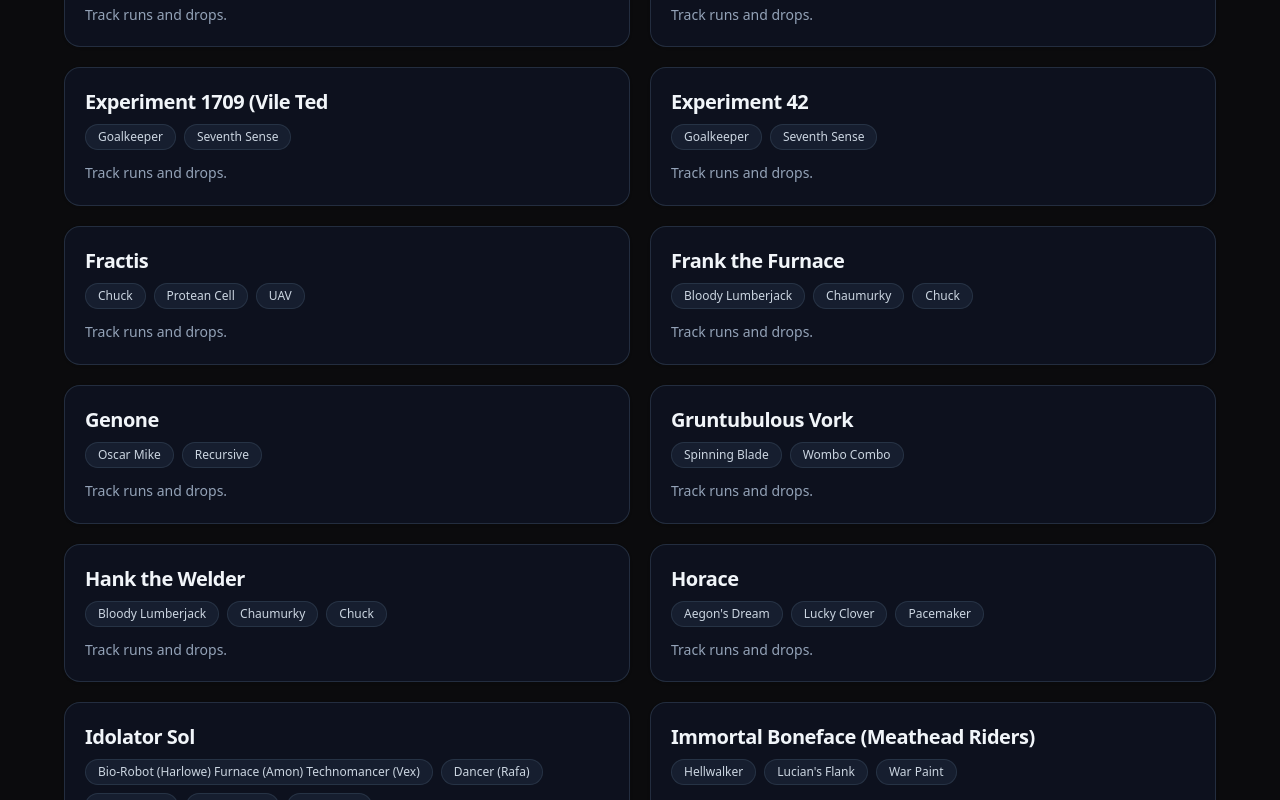
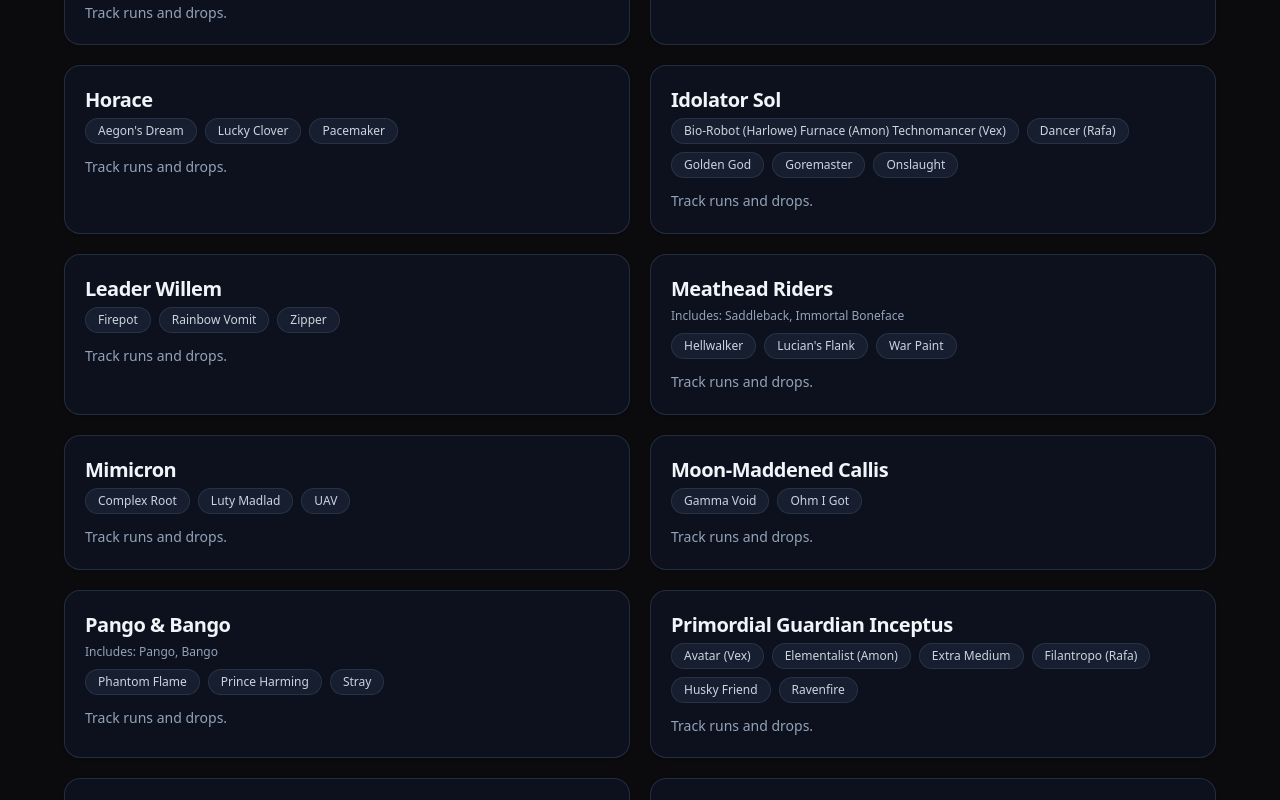
Before and after one commit to Eyr0nDev/BL4-ClassModTracker, a React (Vite) app: page / in a window 1280 px wide. Shown: the part 1280-2080 px from the top of the page. Built offline with nearby package versions, Linux system fonts and the light colour scheme.

Commit message:
Refactor bosses.json with groups, update Home and Boss pages, improve BossTracker, remove BackLink.jsx

```diff
--- a/src/data/bosses.json
+++ b/src/data/bosses.json
@@ -2,453 +2,207 @@
   {
     "slug": "axemaul",
     "name": "Axemaul",
-    "drops": [
-      "Bod",
-      "Buzz Axe",
-      "Kill Spring"
-    ]
-  },
-  {
-    "slug": "baby-grunt",
-    "name": "Baby Grunt",
-    "drops": [
-      "Spinning Blade",
-      "Wombo Combo"
-    ]
+    "drops": ["Bod", "Buzz Axe", "Kill Spring"]
   },
   {
     "slug": "backhive",
     "name": "Backhive",
-    "drops": [
-      "Mega Triple Bypass",
-      "Stop Gap"
-    ]
-  },
-  {
-    "slug": "bango",
-    "name": "Bango",
-    "drops": [
-      "Phantom Flame",
-      "Prince Harming",
-      "Stray"
-    ]
+    "drops": ["Mega Triple Bypass", "Stop Gap"]
   },
   {
     "slug": "battle-wagon",
     "name": "Battle Wagon",
-    "drops": [
-      "Compleation",
-      "Finnity XXX-L"
-    ]
+    "drops": ["Compleation", "Finnity XXX-L"]
   },
   {
     "slug": "bio-bulkhead",
     "name": "Bio-Bulkhead",
-    "drops": [
-      "Budget Deity",
-      "Sho Kunai",
-      "Waterfall"
-    ]
+    "drops": ["Budget Deity", "Sho Kunai", "Waterfall"]
   },
   {
     "slug": "bio-thresher-omega",
     "name": "Bio-Thresher Omega",
-    "drops": [
-      "Bugbear",
-      "Truck"
-    ]
+    "drops": ["Bugbear", "Truck"]
   },
   {
     "slug": "bramblesong",
     "name": "Bramblesong",
-    "drops": [
-      "Convergence",
-      "Disco"
-    ]
+    "drops": ["Convergence", "Disco"]
   },
   {
     "slug": "callous-harbringer-of-annihilating-death",
     "name": "Callous Harbringer of Annihilating Death",
-    "drops": [
-      "Atling Gun",
-      "Hot Slugger",
-      "Kaleidosplode"
-    ]
+    "drops": ["Atling Gun", "Hot Slugger", "Kaleidosplode"]
   },
   {
     "slug": "core-observer",
     "name": "Core Observer",
-    "drops": [
-      "Bully",
-      "Defibrillator",
-      "Divided Focus"
-    ]
-  },
-  {
-    "slug": "corrupted",
-    "name": "CorrupTed",
-    "drops": [
-      "Goalkeeper",
-      "Seventh Sense"
-    ]
+    "drops": ["Bully", "Defibrillator", "Divided Focus"]
   },
   {
     "slug": "directive-o",
     "name": "Directive-O",
-    "drops": [
-      "Bonnie & Clyde",
-      "Rowan's Charge",
-      "Whiskey Foxtrot"
-    ]
+    "drops": ["Bonnie & Clyde", "Rowan's Charge", "Whiskey Foxtrot"]
   },
   {
     "slug": "driller-hole",
     "name": "Driller Hole",
-    "drops": [
-      "Fuse",
-      "G.M.R.",
-      "Katagawa's Revenge"
-    ]
-  },
-  {
-    "slug": "experiment-1709-vile-ted",
-    "name": "Experiment 1709 (Vile Ted",
-    "drops": [
-      "Goalkeeper",
-      "Seventh Sense"
-    ]
-  },
-  {
-    "slug": "experiment-42",
-    "name": "Experiment 42",
-    "drops": [
-      "Goalkeeper",
-      "Seventh Sense"
-    ]
+    "drops": ["Fuse", "G.M.R.", "Katagawa's Revenge"]
   },
   {
     "slug": "fractis",
     "name": "Fractis",
-    "drops": [
-      "Chuck",
-      "Protean Cell",
-      "UAV"
-    ]
+    "drops": ["Chuck", "Protean Cell", "UAV"]
   },
   {
-    "slug": "frank-the-furnace",
-    "name": "Frank the Furnace",
-    "drops": [
-      "Bloody Lumberjack",
-      "Chaumurky",
-      "Chuck"
-    ]
+    "slug": "foundry-freaks",
+    "name": "Foundry Freaks",
+    "bosses": ["Frank the Furnace", "Hank the Welder", "Sal the Engineer"],
+    "drops": ["Bloody Lumberjack", "Chaumurky", "Chuck"]
   },
   {
     "slug": "genone",
     "name": "Genone",
-    "drops": [
-      "Oscar Mike",
-      "Recursive"
-    ]
-  },
-  {
-    "slug": "gruntubulous-vork",
-    "name": "Gruntubulous Vork",
-    "drops": [
-      "Spinning Blade",
-      "Wombo Combo"
-    ]
-  },
-  {
-    "slug": "hank-the-welder",
-    "name": "Hank the Welder",
-    "drops": [
-      "Bloody Lumberjack",
-      "Chaumurky",
-      "Chuck"
-    ]
+    "drops": ["Oscar Mike", "Recursive"]
   },
   {
     "slug": "horace",
     "name": "Horace",
-    "drops": [
-      "Aegon's Dream",
-      "Lucky Clover",
-      "Pacemaker"
-    ]
+    "drops": ["Aegon's Dream", "Lucky Clover", "Pacemaker"]
   },
   {
     "slug": "idolator-sol",
     "name": "Idolator Sol",
-    "drops": [
-      "Bio-Robot (Harlowe) Furnace (Amon) Technomancer (Vex)",
-      "Dancer (Rafa)",
-      "Golden God",
-      "Goremaster",
-      "Onslaught"
-    ]
-  },
-  {
-    "slug": "immortal-boneface-meathead-riders",
-    "name": "Immortal Boneface (Meathead Riders)",
-    "drops": [
-      "Hellwalker",
-      "Lucian's Flank",
-      "War Paint"
-    ]
+    "drops": ["Bio-Robot (Harlowe) Furnace (Amon) Technomancer (Vex)", "Dancer (Rafa)", "Golden God", "Goremaster", "Onslaught"]
   },
   {
     "slug": "leader-willem",
     "name": "Leader Willem",
-    "drops": [
-      "Firepot",
-      "Rainbow Vomit",
-      "Zipper"
-    ]
+    "drops": ["Firepot", "Rainbow Vomit", "Zipper"]
   },
   {
-    "slug": "lil-grunt-rippa-roadbirds",
-    "name": "Lil Grunt (Rippa Roadbirds)",
-    "drops": [
-      "Spinning Blade",
-      "Wombo Combo"
-    ]
+    "slug": "meathead-riders",
+    "name": "Meathead Riders",
+    "bosses": ["Saddleback", "Immortal Boneface"],
+    "drops": ["Hellwalker", "Lucian's Flank", "War Paint"]
   },
   {
     "slug": "mimicron",
     "name": "Mimicron",
-    "drops": [
-      "Complex Root",
-      "Luty Madlad",
-      "UAV"
-    ]
+    "drops": ["Complex Root", "Luty Madlad", "UAV"]
   },
   {
     "slug": "moon-maddened-callis",
     "name": "Moon-Maddened Callis",
-    "drops": [
-      "Gamma Void",
-      "Ohm I Got"
-    ]
+    "drops": ["Gamma Void", "Ohm I Got"]
   },
   {
-    "slug": "pango",
-    "name": "Pango",
-    "drops": [
-      "Phantom Flame",
-      "Prince Harming",
-      "Stray"
-    ]
+    "slug": "pango-bango",
+    "name": "Pango & Bango",
+    "bosses": ["Pango", "Bango"],
+    "drops": ["Phantom Flame", "Prince Harming", "Stray"]
   },
   {
     "slug": "primordial-guardian-inceptus",
     "name": "Primordial Guardian Inceptus",
-    "drops": [
-      "Avatar (Vex)",
-      "Elementalist (Amon)",
-      "Extra Medium",
-      "Filantropo (Rafa)",
-      "Husky Friend",
-      "Ravenfire"
-    ]
+    "drops": ["Avatar (Vex)", "Elementalist (Amon)", "Extra Medium", "Filantropo (Rafa)", "Husky Friend", "Ravenfire"]
   },
   {
     "slug": "primordial-guardian-origo",
     "name": "Primordial Guardian Origo",
-    "drops": [
-      "Atomic Driver (Harlowe)",
-      "Bottled Lightning",
-      "Buster (Rafa)",
-      "Kaoson",
-      "Kindread Spirits (Vex)",
-      "Shatterwight (Amon)",
-      "Watts 4 Dinner"
-    ]
+    "drops": ["Atomic Driver (Harlowe)", "Bottled Lightning", "Buster (Rafa)", "Kaoson", "Kindread Spirits (Vex)", "Shatterwight (Amon)", "Watts 4 Dinner"]
   },
   {
     "slug": "primordial-guardian-radix",
     "name": "Primordial Guardian Radix",
-    "drops": [
-      "Adrenaline Pump",
-      "Anarchy",
-      "Forge Master (Amon)",
-      "Grenazerker (Rafa)",
-      "Scientist (Harlowe)",
-      "Teen Witch (Vex)"
-    ]
+    "drops": ["Adrenaline Pump", "Anarchy", "Forge Master (Amon)", "Grenazerker (Rafa)", "Scientist (Harlowe)", "Teen Witch (Vex)"]
   },
   {
     "slug": "primordial-guardian-timekeeper",
     "name": "Primordial Guardian Timekeeper",
-    "drops": [
-      "Plasma Coil",
-      "Star Helix"
-    ]
-  },
-  {
-    "slug": "quake-thresher",
-    "name": "Quake Thresher",
-    "drops": [
-      "Buoy",
-      "Darkbeast",
-      "Potato Thrower IV"
-    ]
+    "drops": ["Plasma Coil", "Star Helix"]
   },
   {
     "slug": "queen-callis",
     "name": "Queen Callis",
-    "drops": [
-      "Esgrimidor (Rafa)",
-      "Illusionist (Vex)",
-      "Pandoran Memento",
-      "Queen's Rest",
-      "Skeptic (Harlowe)",
-      "Viking (Amon)"
-    ]
+    "drops": ["Esgrimidor (Rafa)", "Illusionist (Vex)", "Pandoran Memento", "Queen's Rest", "Skeptic (Harlowe)", "Viking (Amon)"]
+  },
+  {
+    "slug": "rippa-roadbirds",
+    "name": "Rippa Roadbirds",
+    "bosses": ["Gruntubulous Vork", "Baby Grunt", "Lil Grunt"],
+    "drops": ["Spinning Blade", "Wombo Combo"]
   },
   {
     "slug": "rocken-roller",
     "name": "Rocken Roller",
-    "drops": [
-      "AF1000",
-      "San Saba Songbird"
-    ]
-  },
-  {
-    "slug": "saddleback",
-    "name": "Saddleback",
-    "drops": [
-      "Hellwalker",
-      "Lucian's Flank",
-      "War Paint"
-    ]
-  },
-  {
-    "slug": "sal-the-engineer-foundry-freaks",
-    "name": "Sal the Engineer (Foundry Freaks)",
-    "drops": [
-      "Bloody Lumberjack",
-      "Chaumurky",
-      "Chuck"
-    ]
+    "drops": ["AF1000", "San Saba Songbird"]
   },
   {
     "slug": "shadowpelt",
     "name": "Shadowpelt",
-    "drops": [
-      "Slippy",
-      "Sparky Shield",
-      "Vamoose"
-    ]
+    "drops": ["Slippy", "Sparky Shield", "Vamoose"]
   },
   {
     "slug": "skull-orchid",
     "name": "Skull Orchid",
-    "drops": [
-      "Oak-Aged Cask",
-      "Roach"
-    ]
+    "drops": ["Oak-Aged Cask", "Roach"]
   },
   {
     "slug": "skyspanner-kratch",
     "name": "Skyspanner Kratch",
-    "drops": [
-      "Hellfire",
-      "Hoarder",
-      "Linebacker"
-    ]
+    "drops": ["Hellfire", "Hoarder", "Linebacker"]
   },
   {
     "slug": "sludgemaw",
     "name": "Sludgemaw",
-    "drops": [
-      "Birt's Bees",
-      "Kickballer",
-      "Onion"
-    ]
+    "drops": ["Birt's Bees", "Kickballer", "Onion"]
   },
   {
     "slug": "splashzone",
     "name": "Splashzone",
-    "drops": [
-      "Fireworks",
-      "Jelly",
-      "Lead Balloon"
-    ]
+    "drops": ["Fireworks", "Jelly", "Lead Balloon"]
   },
   {
     "slug": "sydney-pointylegs",
     "name": "Sydney Pointylegs",
-    "drops": [
-      "Disc Jockey",
-      "Noisy Cricket",
-      "Swarm"
-    ]
+    "drops": ["Disc Jockey", "Noisy Cricket", "Swarm"]
   },
   {
     "slug": "the-divisioner",
     "name": "The Divisioner",
-    "drops": [
-      "Inkling",
-      "Sideshow"
-    ]
+    "drops": ["Inkling", "Sideshow"]
   },
   {
     "slug": "the-experiments",
-    "name": "The Experiments)",
-    "drops": [
-      "Goalkeeper",
-      "Seventh Sense"
-    ]
+    "name": "Vile Ted & The Experiments",
+    "bosses": ["CorrupTed", "Experiment 42", "Experiment 1709 (Vile Ted)", "The Experiments"],
+    "drops": ["Goalkeeper", "Seventh Sense"]
   },
   {
     "slug": "the-oppressor",
     "name": "The Oppressor",
-    "drops": [
-      "Asher's Rise",
-      "Blood Analyser",
-      "Streamer"
-    ]
+    "drops": ["Asher's Rise", "Blood Analyser", "Streamer"]
   },
   {
     "slug": "timekeeper",
     "name": "Timekeeper",
-    "drops": [
-      "Borstel Ballista",
-      "Symmetry",
-      "Timekeeper's New Shield"
-    ]
+    "drops": ["Borstel Ballista", "Symmetry", "Timekeeper's New Shield"]
   },
   {
     "slug": "vile-lictor",
     "name": "Vile Lictor",
-    "drops": [
-      "Blacksmith (Amon)",
-      "Blockbuster",
-      "Generator (Harlowe)",
-      "Instigator (Rafa)",
-      "Ruby's Grasp",
-      "Super Soldier",
-      "Undead Eye (Vex)"
-    ]
+    "drops": ["Blacksmith (Amon)", "Blockbuster", "Generator (Harlowe)", "Instigator (Rafa)", "Ruby's Grasp", "Super Soldier", "Undead Eye (Vex)"]
   },
   {
     "slug": "vile-prototype",
     "name": "Vile Prototype",
-    "drops": [
-      "Heavyweight",
-      "King's Gambit",
-      "Rangefinder"
-    ]
+    "drops": ["Heavyweight", "King's Gambit", "Rangefinder"]
   },
   {
-    "slug": "voraxis",
-    "name": "Voraxis",
-    "drops": [
-      "Buoy",
-      "Darkbeast",
-      "Potato Thrower IV"
-    ]
+    "slug": "voraxis-quake-thresher",
+    "name": "Voraxis / Quake Thresher",
+    "bosses": ["Voraxis", "Quake Thresher"],
+    "drops": ["Buoy", "Darkbeast", "Potato Thrower IV"]
   }
 ]
--- a/src/pages/Home.jsx
+++ b/src/pages/Home.jsx
@@ -1,24 +1,58 @@
+// src/pages/Home.jsx
 import { Link } from "react-router-dom";
+import { useState, useMemo } from "react";
 import Header from "../components/Header";
 import bosses from "../data/bosses.json";
 
 export default function Home() {
-  // First, the fixed “Class Mods” card, then JSON-driven boss cards.
-  const cards = [
+  const [query, setQuery] = useState("");
+
+  // Build cards (ClassMods + Bosses) and filter by search
+  const cards = useMemo(() => {
+    const base = [
       {
         type: "classmods",
         title: "Class Mod Loot Tracker",
         chips: ["Per VH", "Rarity tracker"],
         href: "/classmods",
+        desc: "Track rarity distribution per Vault Hunter.",
       },
       ...bosses.map((b) => ({
         type: "boss",
-      title: b.name,
-      chips: b.drops, // we’ll render as little rounded chips
+        title: b.name,           // group or solo display name
+        chips: b.drops,          // drops as chips
+        members: b.bosses || [], // optional: for grouped bosses
         href: `/boss/${b.slug}`,
-      desc: `Track runs and drops.`,
+        desc: "Track runs and drops.",
       })),
     ];
+
+    const q = query.trim().toLowerCase();
+    if (!q) return base;
+
+    return base.filter((c) => {
+      // classmods should not match unless the query fits its title/chips
+      const inTitle = c.title.toLowerCase().includes(q);
+      const inChips =
+        Array.isArray(c.chips) &&
+        c.chips.some((chip) => chip.toLowerCase().includes(q));
+
+      // For grouped bosses, also search member names
+      const inMembers =
+        Array.isArray(c.members) &&
+        c.members.some((m) => m.toLowerCase().includes(q));
+
+      return inTitle || inChips || inMembers;
+    });
+  }, [query]);
+
+  // helper: compact member list like “Frank…, Hank…, +1 more”
+  const renderMembers = (members = []) => {
+    if (!members.length) return null;
+    const shown = members.slice(0, 2).join(", ");
+    const extra = members.length - 2;
+    return extra > 0 ? `${shown}, +${extra} more` : shown;
+  };
 
   return (
     <main className="min-h-screen bg-[#0b0b0d] text-slate-100 p-6 sm:p-10">
@@ -31,15 +65,15 @@ export default function Home() {
             htmlFor="home-search"
             className="block text-sm text-slate-400 mb-2"
           >
-            Search bosses or drops
+            Search bosses, groups, or drops
           </label>
           <input
             id="home-search"
             type="search"
-            placeholder="e.g., Splashzone, Lead Balloon, Hellwalker…"
+            placeholder="e.g., Splashzone, Hellwalker, Foundry Freaks…"
             className="w-full rounded-xl bg-slate-900/60 border border-slate-700/60 px-4 py-3 text-slate-200 placeholder:text-slate-500 outline-none focus:ring-2 focus:ring-amber-400/30"
-            // (wire up later when we add search behaviour)
-            onChange={() => {}}
+            value={query}
+            onChange={(e) => setQuery(e.target.value)}
           />
         </div>
 
@@ -54,11 +88,18 @@ export default function Home() {
                          focus:outline-none focus-visible:ring-2 focus-visible:ring-amber-400/40
                          transform-gpu hover:-translate-y-[2px]"
             >
-              <h2 className="text-lg sm:text-xl font-extrabold tracking-tight mb-2">
+              <h2 className="text-lg sm:text-xl font-extrabold tracking-tight mb-1">
                 {c.title}
               </h2>
 
-              {/* Chips row (consistent for both types) */}
+              {/* If grouped, show compact member list under the title */}
+              {Array.isArray(c.members) && c.members.length > 0 && (
+                <p className="text-[12px] text-slate-400 mb-2">
+                  Includes: {renderMembers(c.members)}
+                </p>
+              )}
+
+              {/* Chips row (drops) */}
               {Array.isArray(c.chips) && c.chips.length > 0 && (
                 <div className="flex flex-wrap gap-2 mb-3">
                   {c.chips.slice(0, 6).map((chip) => (
@@ -75,7 +116,6 @@ export default function Home() {
                 </div>
               )}
 
-              {/* Secondary line (kept subtle so UI isn’t “Christmas tree”) */}
               {c.desc && (
                 <p className="text-slate-400 text-sm leading-relaxed">
                   {c.desc}
```
Also changed, not shown: src/components/BackLink.jsx (deleted, +0 -41 lines), src/components/BossTracker.jsx (+13 -4 lines), src/pages/Boss.jsx (+13 -1 lines). Lines whose indentation alone changed are shown as unchanged.
